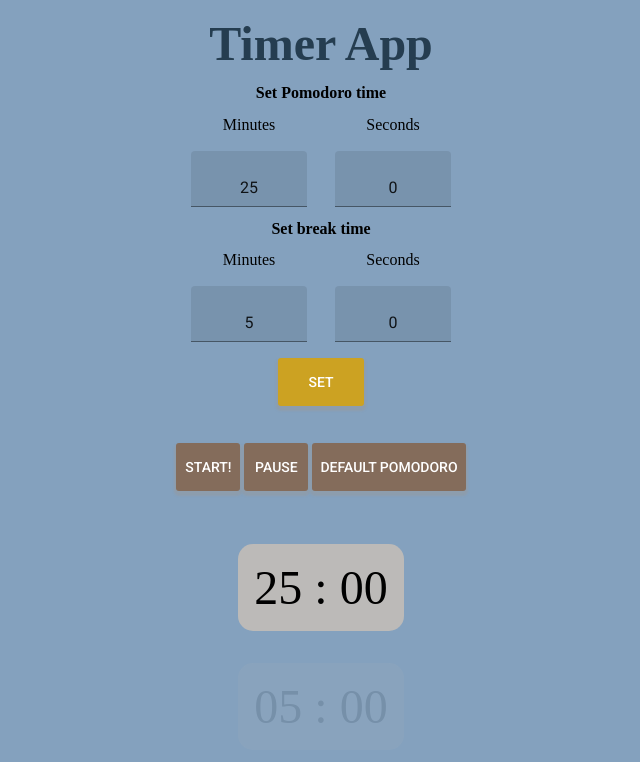
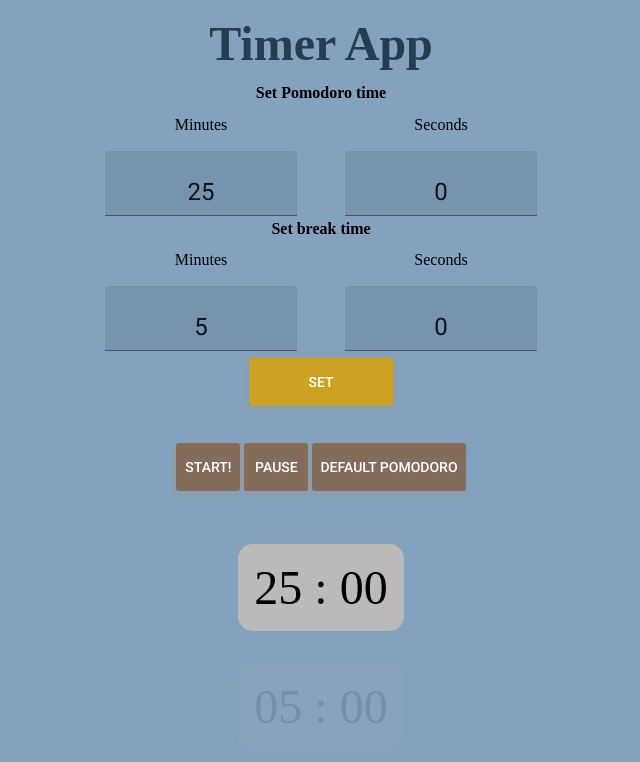
Before and after one commit to icelandico/timer-react, a React (Create React App) app: page / in a window 1280 px wide. Shown: the top 762 px of the page, without its empty margins (319-959 px from the left). Built offline with nearby package versions, Linux system fonts and the light colour scheme.

Commit message:
JSS fixes

```diff
--- a/src/components/Settings/Settings-styles.js
+++ b/src/components/Settings/Settings-styles.js
@@ -1,6 +1,6 @@
 export const SettingsStyles = {
   settings: {
-    width: '30%',
+    width: '50%',
     margin: '0 auto',
     '& h2': {
       fontSize: '1rem'
@@ -13,6 +13,9 @@ export const SettingsStyles = {
   input: {
     width: '80%',
     height: '3rem',
+    '& input': {
+      fontSize: '1.5rem',
+    }
   },
   setButton: {
     margin: '1rem',
--- a/src/components/Settings/Settings.js
+++ b/src/components/Settings/Settings.js
@@ -110,7 +110,6 @@ class SettingsComponent extends Component {
     )
   }
 }
-//
 
 export const Settings = withStyles(SettingsStyles)(SettingsComponent)
 export default Settings
--- a/src/components/StyleComponents/Button.js
+++ b/src/components/StyleComponents/Button.js
@@ -12,7 +12,7 @@ const styles = {
     color: 'white',
     height: 48,
     boxShadow: '0 3px 2px 2px rgba(162, 149, 135, .3)',
-    margin: '5px 2px'
+    margin: '5px 2px',
   },
 };
 
--- a/src/components/TimeDisplay/TimeDisplay.js
+++ b/src/components/TimeDisplay/TimeDisplay.js
@@ -32,11 +32,5 @@ class TimeDisplayer extends Component {
   }
 }
 
-
-TimeDisplayer.propTypes = {
-  classes: PropTypes.object.isRequired,
-};
-
-
 export const TimeDisplay = withStyles(TimeDisplayStyles)(TimeDisplayer)
 export default TimeDisplay
```
